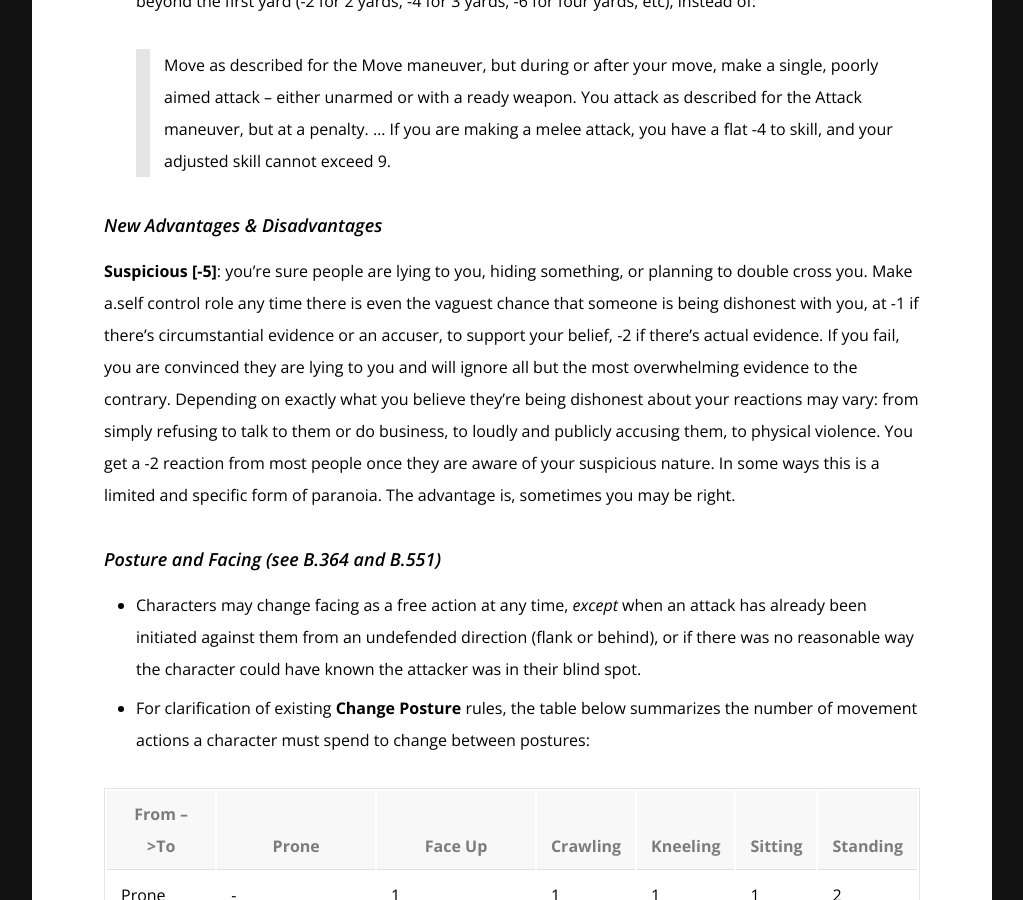
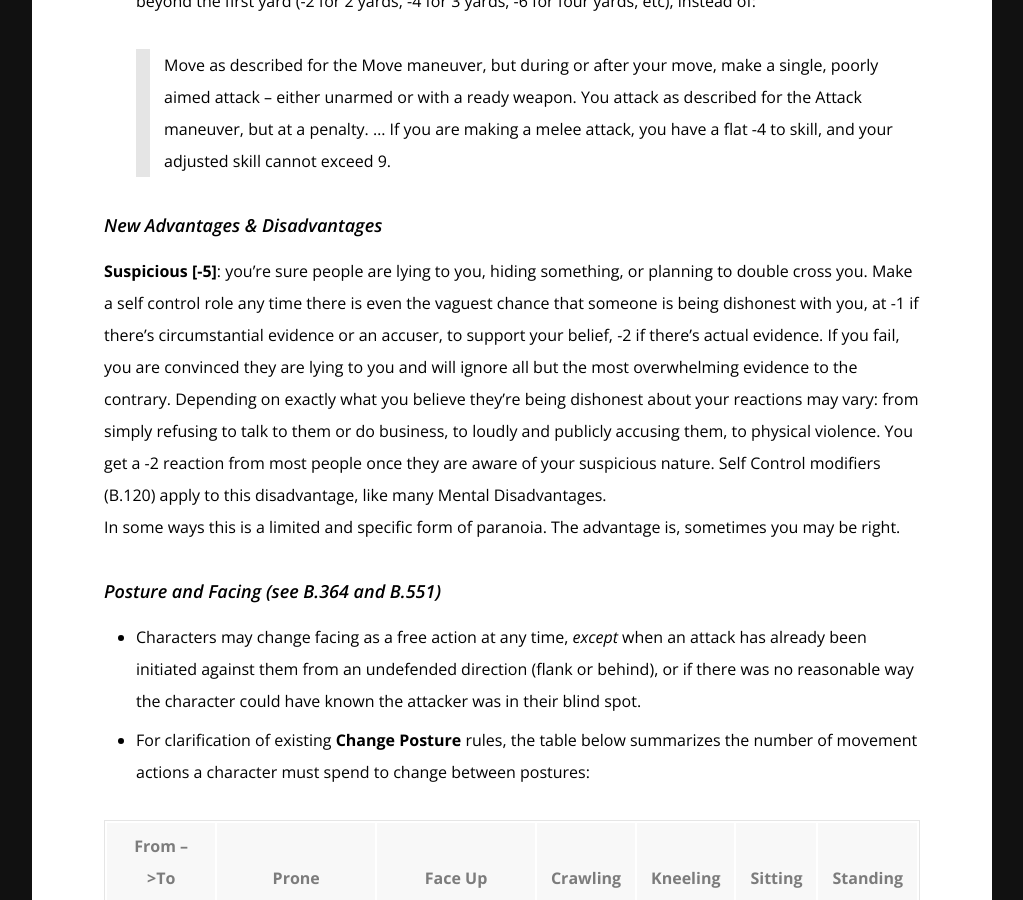
Before and after one commit to rickosborne/blackwater, a Jekyll site: the page built from _guide/550-rulebooks-and-house-rules.md, in a window 1280 px wide and 900 px high, scrolled down 2599 px. Shown: the whole window, without its empty margins (128-1151 px from the left). Built offline with Jekyll 4.4.1, drawn with Linux system fonts in a browser that asks for light colours.

Commit message:
Update 550-rulebooks-and-house-rules.md

```diff
--- a/_guide/550-rulebooks-and-house-rules.md
+++ b/_guide/550-rulebooks-and-house-rules.md
@@ -55,9 +55,9 @@ In general, the following GURPS sourcebooks are recommended:
    >You attack as described for the Attack maneuver, but at a penalty.  ... If you are making a melee attack, you have a flat -4 to skill, and your adjusted skill cannot exceed 9.
 
 ### New Advantages & Disadvantages
-**Suspicious [-5]**: you're sure people are lying to you, hiding something, or planning to double cross you. Make a.self control role any time there is even the vaguest chance that someone is being dishonest with you, at -1 if there's circumstantial evidence or an accuser, to support your belief, -2 if there's actual evidence.
+**Suspicious [-5]**: you're sure people are lying to you, hiding something, or planning to double cross you. Make a self control role any time there is even the vaguest chance that someone is being dishonest with you, at -1 if there's circumstantial evidence or an accuser, to support your belief, -2 if there's actual evidence.
 If you fail, you are convinced they are lying to you and will ignore all but the most overwhelming evidence to the contrary.  Depending on exactly what you believe they're being dishonest about your reactions may vary: from simply refusing to talk to them or do business, to loudly and publicly accusing them, to physical violence.
-You get a -2 reaction from most people once they are aware of your suspicious nature.
+You get a -2 reaction from most people once they are aware of your suspicious nature.  Self Control modifiers (B.120) apply to this disadvantage, like many Mental Disadvantages.
 In some ways this is a limited and specific form of paranoia. The advantage is, sometimes you may be right.
 
 ### Posture and Facing (see B.364 and B.551)
```
